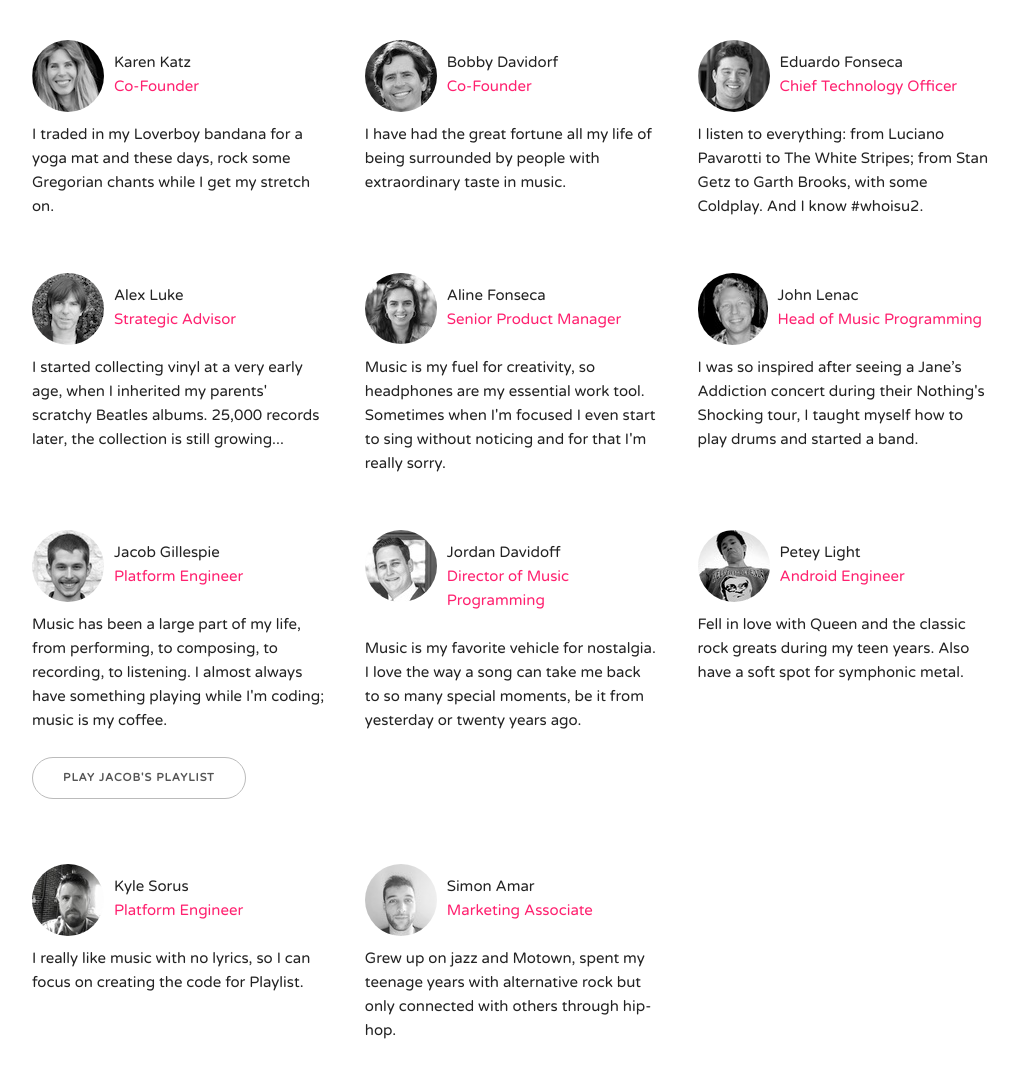
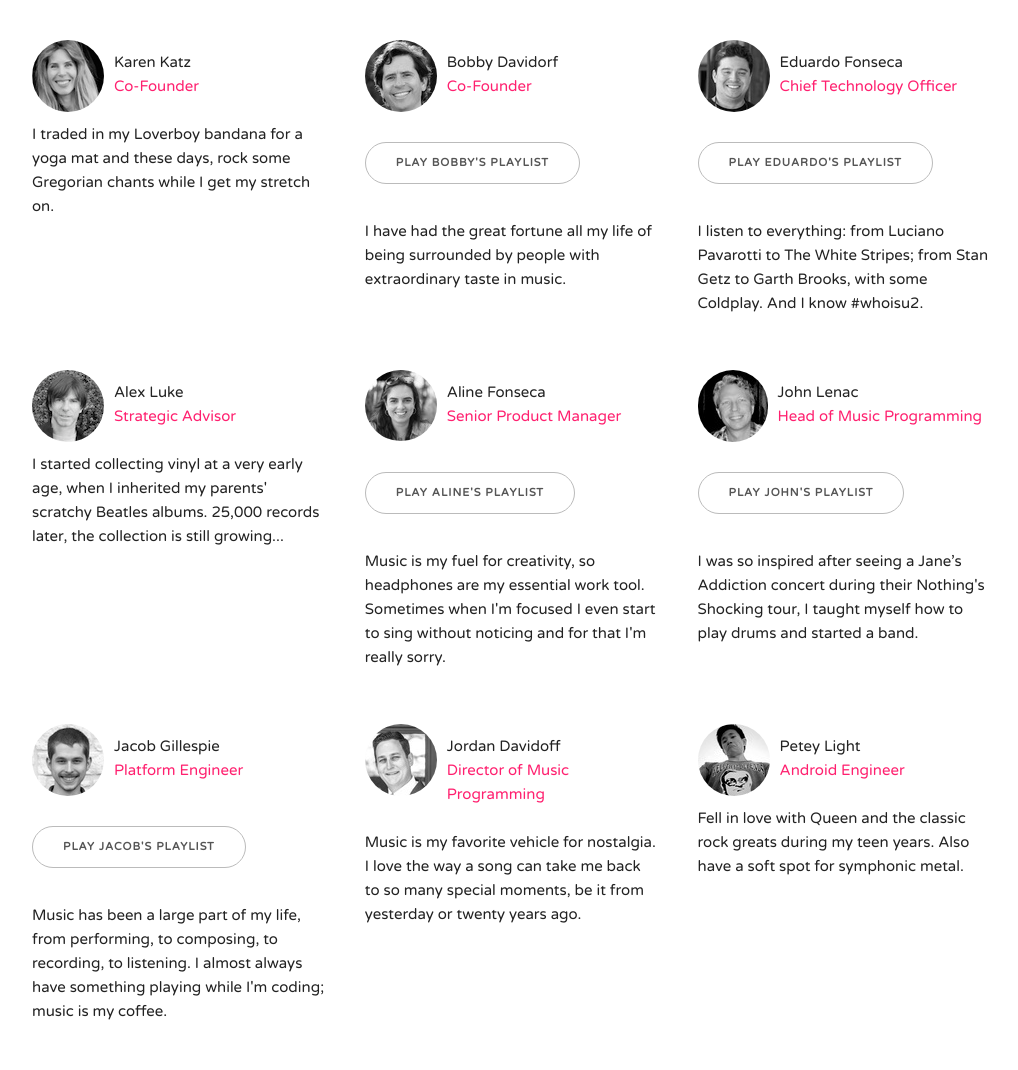
Before and after one commit to rayning0/www, a website: page team.html in a window 1280 px wide. Shown: the part 300-1370 px from the top of the page, without its empty margins (128-1146 px from the left). Drawn offline with nearby package versions, Linux system fonts and the light colour scheme.

Commit message:
Add playlist buttons to several team members

```diff
--- a/less/playlist.less
+++ b/less/playlist.less
@@ -379,6 +379,10 @@ body {
    }
 }
 
+button.playlist {
+  margin-top: 20px;
+}
+
 .media-player {
    position: fixed;
    bottom: 0px;
--- a/team.html
+++ b/team.html
@@ -76,6 +76,7 @@
         <h6>Bobby Davidorf</h6>
         <h6 class="title">Co-Founder</h6>
         <br/>
+        <p><button class="playlist" onclick="window.app.play(327)">Play Bobby's Playlist</button></p>
         <p>I have had the great fortune all my life of being surrounded by people with extraordinary taste in music.</p>
       </div>
       <div class="one-third column">
@@ -83,6 +84,7 @@
         <h6>Eduardo Fonseca</h6>
         <h6 class="title">Chief Technology Officer</h6>
         <br/>
+        <p><button class="playlist" onclick="window.app.play(329)">Play Eduardo's Playlist</button></p>
         <p>I listen to everything: from Luciano Pavarotti to The White Stripes; from Stan Getz to Garth Brooks, with some Coldplay. And I know #whoisu2.</p>
       </div>
     </div>
@@ -100,6 +102,7 @@
         <h6>Aline Fonseca</h6>
         <h6 class="title">Senior Product Manager</h6>
         <br/>
+        <p><button class="playlist" onclick="window.app.play(328)">Play Aline's Playlist</button></p>
         <p>Music is my fuel for creativity, so headphones are my essential work tool. Sometimes when I'm focused I even start to sing without noticing and for that I'm really sorry.</p>
       </div>
       <div class="one-third column">
@@ -107,6 +110,7 @@
         <h6>John Lenac</h6>
         <h6 class="title">Head of Music Programming</h6>
         <br/>
+        <p><button class="playlist" onclick="window.app.play(331)">Play John's Playlist</button></p>
         <p>I was so inspired after seeing a Jane’s Addiction concert during their Nothing's Shocking tour, I taught myself how to play drums and started a band.</p>
       </div>
 
@@ -118,8 +122,8 @@
         <h6>Jacob Gillespie</h6>
         <h6 class="title">Platform Engineer</h6>
         <br/>
+        <p><button class="playlist" onclick="window.app.play(330)">Play Jacob's Playlist</button></p>
         <p>Music has been a large part of my life, from performing, to composing, to recording, to listening.  I almost always have something playing while I'm coding; music is my coffee.</p>
-        <p><button onclick="window.app.play(1)">Play Jacob's Playlist</button></p>
       </div>
       <div class="one-third column">
         <img src="images/jordan.jpg" class="u-pull-left team-pic" alt=""/>
```
Also changed, not shown: css/playlist.css.
